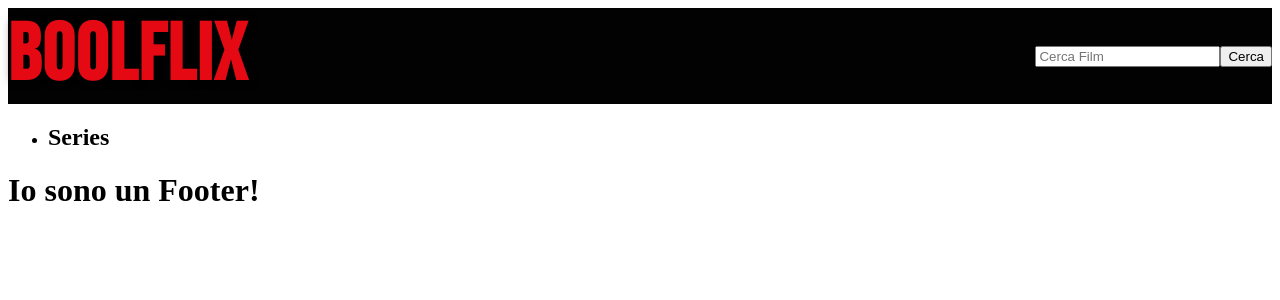
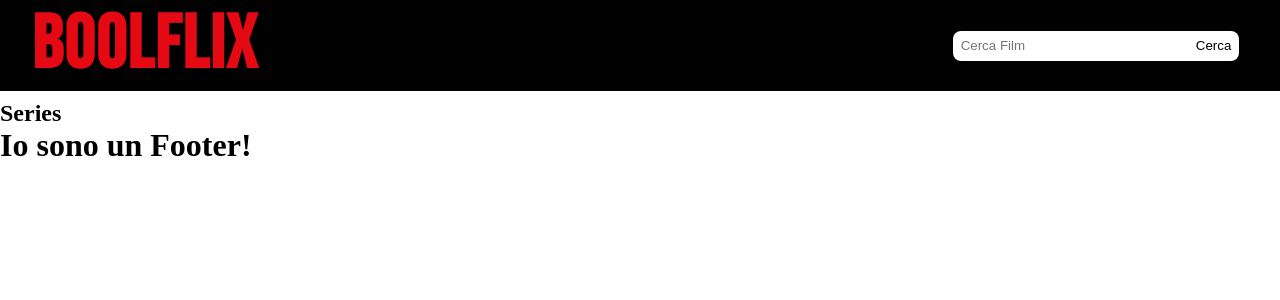
Before and after one commit to GencoMattia/vite-boolflix, a Vue app: page / in a window 1280 px wide. Shown: the top 300 px of the page. Built offline with nearby package versions, Linux system fonts and the light colour scheme.

Commit message:
stylized AppHeader.vue

```diff
--- a/src/components/AppHeader.vue
+++ b/src/components/AppHeader.vue
@@ -79,6 +79,7 @@ export default {
 
 <style scoped lang="scss">
 @use "../styles/partials/variables" as *;
+@use "../styles/partials/mixins" as *;
 
     .container {
         display: flex;
@@ -86,14 +87,35 @@ export default {
         justify-content: space-between;
         background-color: $appBlack;
         color: $appRed;
+        padding: 0 2rem;
 
         .logo h1 {
             font-family: 'Bebas Neue', cursive;
-            font-size: 5rem;
+            font-size: 4.7rem;
             text-shadow: 0 0 10px rgba(0, 0, 0, 0.5);
             letter-spacing: 0.1rem;
             margin: 0;
             text-transform: uppercase;
         }
+
+        .search-bar {
+            width: 25%;
+            @include flex-center;
+
+            input {
+                width: 80%;
+                height: 30px;
+                border: none;
+                padding: 0 .5rem;
+                border-radius: .5rem 0 0 .5rem;
+            }
+            button {
+                height: 30px;
+                border: none;
+                background-color: white;
+                border-radius: 0 .5rem .5rem 0;
+                padding-right: .5rem;
+            }
+        }
     }
 </style>
--- a/src/styles/general.scss
+++ b/src/styles/general.scss
@@ -0,0 +1,9 @@
+* {
+    margin: 0;
+    padding: 0;
+    box-sizing: border-box;
+}
+
+header {
+    height: 100px;
+}
--- a/src/styles/partials/_mixins.scss
+++ b/src/styles/partials/_mixins.scss
@@ -0,0 +1,5 @@
+@mixin flex-center {
+    display: flex;
+    justify-content: center;
+    align-items: center;
+}
```
